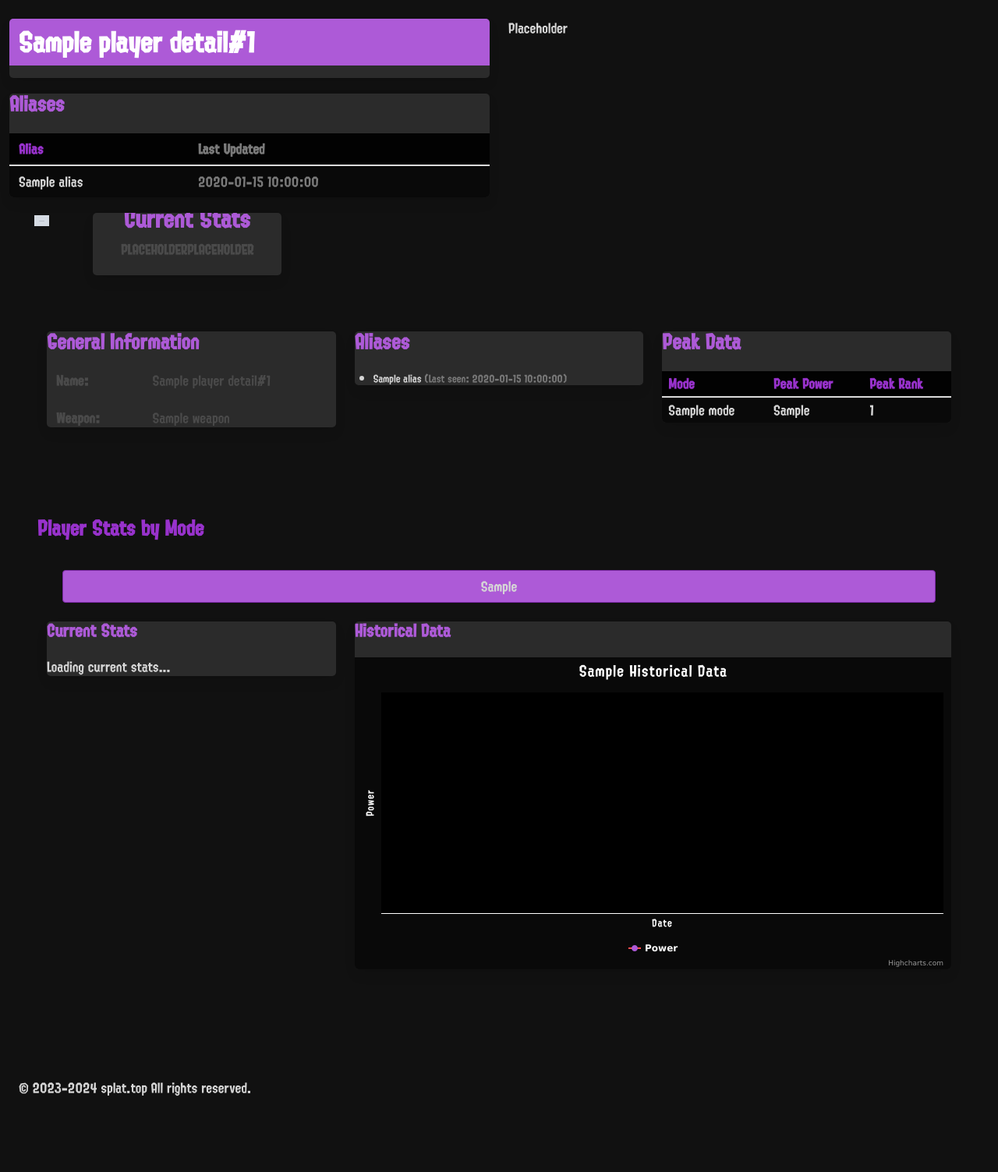
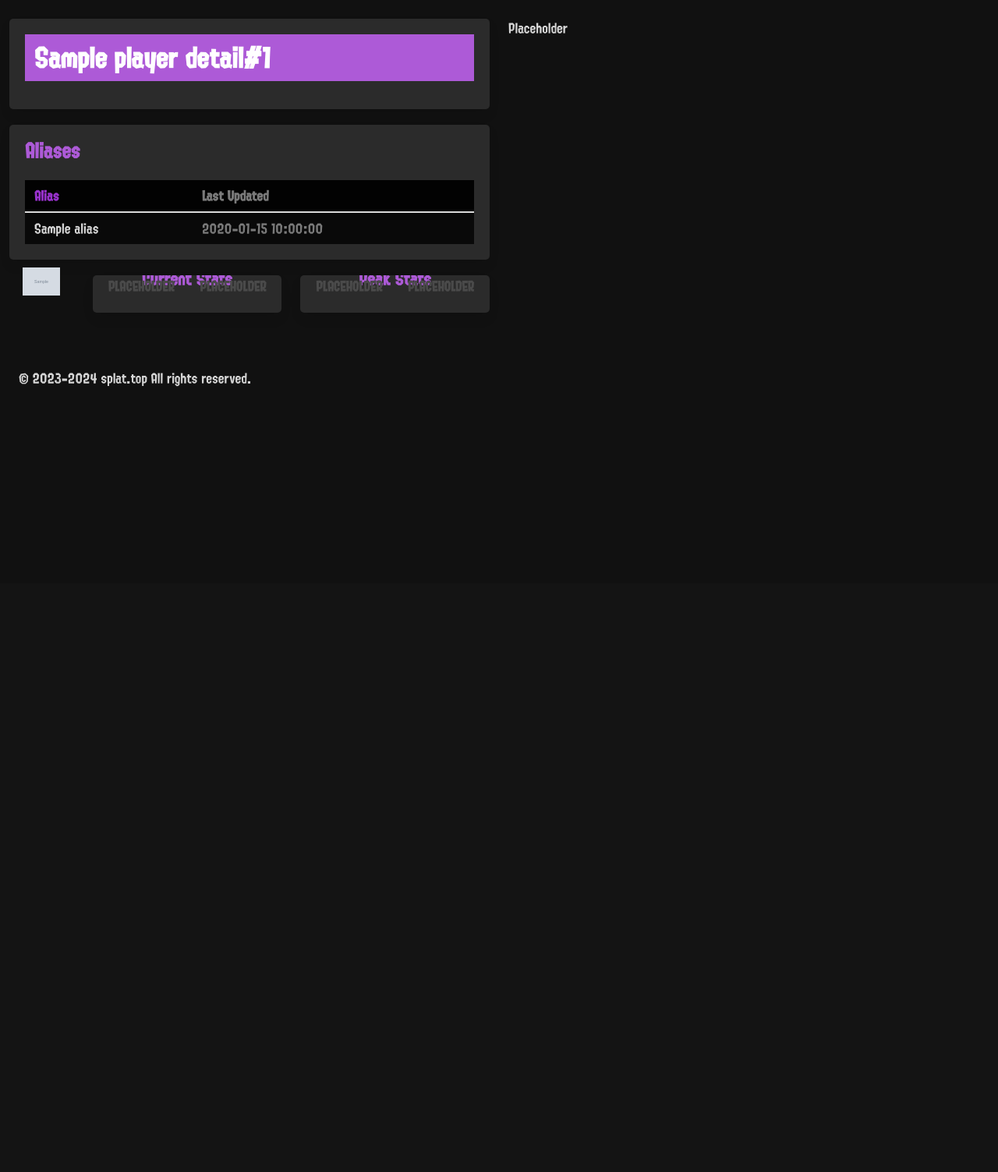
Before and after one commit to cesaregarza/SplatTop, a Flask app: template src/flask_app/templates/player_dev.html in a window 1280 px wide. Shown: the part 52-1555 px from the top of the page at 78% size. After the commit the page ends 548 px from the top, so only its background shows below. Run offline with Flask 3, Linux system fonts and the light colour scheme; the template is opened without the code that fills it: most values are stand-ins (such as "Sample title", 1, 10 or a date in 2020); grey boxes marked "Sample" are stand-in pictures.

Commit message:
last commit before react

```diff
--- a/src/flask_app/static/scss/main.scss
+++ b/src/flask_app/static/scss/main.scss
@@ -210,26 +210,30 @@ $player-max-height: 85vh;
   }
 }
 
+.jcc {
+  justify-content: center !important;
+}
+
 .player-columns {
   .columns {
     margin-left: 0;
     margin-right: 0;
   }
+  #player-stats-left-side {
+    height: 100%;
+  }
   .alias-table {
     max-height: 15vh;
     overflow-y: auto;
   }
-  .box {
-    padding: 0;
-  }
-  h2 {
+  #player-stats-title {
     margin-bottom: 0;
+    justify-content: center;
   }
   .stats-row {
     max-height: 19%;
     min-height: 19%;
     display: flex;
     align-items: center;
-    justify-content: center;
   }
 }
--- a/src/flask_app/templates/player_dev.html
+++ b/src/flask_app/templates/player_dev.html
@@ -7,7 +7,7 @@
 {% endblock %} {% block content %}
 <div class="content full-height-desktop player-columns">
   <div class="columns is-desktop">
-    <div class="column is-one-half-desktop">
+    <div class="column is-one-half-desktop" id="player-stats-left-side">
       <div class="box">
         <h1 class="title has-background-primary has-text-white p-3">
           {{ player_details.name}}#{{ player_details.name_id }}
@@ -45,8 +45,8 @@
             <!-- Empty just to align later -->
             <div class="stats-row"></div>
             {% for mode in modes %}
-            <div class="tile is-child is-borderless stats-row">
-              <figure class="image is-48x48">
+            <div class="tile is-child is-borderless stats-row jcc">
+              <figure class="image is-48x48 m-0">
                 <img
                   src="{{ url_for('static', filename='assets/modes/' ~ mode | lower | replace(' ', '_') ~ '.png') }}"
                   alt="{{ mode }}"
@@ -57,11 +57,15 @@
           </div>
         </div>
         <div class="tile is-5 is-vertical is-parent">
-          <div class="tile box is-child">
-            <h2 class="title stats-row">Current Stats</h2>
+          <div class="tile box is-child py-0">
+            <h4 class="title stats-row" id="player-stats-title">
+              Current Stats
+            </h4>
             {% for mode in modes %}
-            <div class="stats-row">
-              <div class="level">
+            <div
+              id="{{ mode | lower | replace(' ', '_') }}-current"
+              class="stats-row level mb-0"
+            >
               <div class="level-left">
                 <div class="level-item">
                   <span class="has-text-weight-bold"> PLACEHOLDER </span>
@@ -73,6 +77,27 @@
                 </div>
               </div>
             </div>
+            {% endfor %}
+          </div>
+        </div>
+        <div class="tile is-5 is-vertical is-parent">
+          <div class="tile box is-child py-0">
+            <h4 class="title stats-row" id="player-stats-title">Peak Stats</h4>
+            {% for mode in modes %}
+            <div
+              id="{{ mode | lower | replace(' ', '_') }}-peak"
+              class="stats-row level mb-0"
+            >
+              <div class="level-left">
+                <div class="level-item">
+                  <span class="has-text-weight-bold"> PLACEHOLDER </span>
+                </div>
+              </div>
+              <div class="level-right">
+                <div class="level-item">
+                  <span class="has-text-weight-bold"> PLACEHOLDER </span>
+                </div>
+              </div>
             </div>
             {% endfor %}
           </div>
@@ -82,139 +107,6 @@
     <div class="column is-one-half-desktop">
       <span>Placeholder</span>
     </div>
-  </div>
-
-  <!-- Player General Information -->
-  <section class="section">
-    <div class="columns">
-      <div class="column is-one-third">
-        <div class="box">
-          <h2 class="title is-4">General Information</h2>
-          {% if player_details %}
-          <div class="columns is-mobile is-vcentered">
-            <div class="column is-one-third has-text-weight-bold">Name:</div>
-            <div class="column">
-              {{ player_details.name }}#{{ player_details.name_id }}
-            </div>
-          </div>
-          <div class="columns is-mobile is-vcentered">
-            <div class="column is-one-third has-text-weight-bold">Weapon:</div>
-            <div class="column">{{ player_details.weapon }}</div>
-          </div>
-          {% else %}
-          <p class="loading">Loading player information...</p>
-          {% endif %}
-        </div>
-      </div>
-
-      <!-- Player Aliases -->
-      <div class="column is-one-third">
-        <div class="box">
-          <h2 class="title is-4">Aliases</h2>
-          {% if aliases %}
-          <ul class="is-size-7">
-            {% for alias in aliases %}
-            <li>
-              {{ alias.alias }}
-              <span class="has-text-grey"
-                >(Last seen: {{ alias.last_updated }})</span
-              >
-            </li>
-            {% endfor %}
-          </ul>
-          {% else %}
-          <p class="loading">No aliases found.</p>
-          {% endif %}
-        </div>
-      </div>
-
-      <!-- Peak Data -->
-      <div class="column is-one-third">
-        <div class="box">
-          <h2 class="title is-4">Peak Data</h2>
-          {% if peak_data %}
-          <table class="table is-narrow is-fullwidth">
-            <thead>
-              <tr>
-                <th>Mode</th>
-                <th>Peak Power</th>
-                <th>Peak Rank</th>
-              </tr>
-            </thead>
-            <tbody>
-              {% for data in peak_data %}
-              <tr>
-                <td>{{ data.mode }}</td>
-                <td>{{ data.peak_power }}</td>
-                <td>{{ data.peak_rank }}</td>
-              </tr>
-              {% endfor %}
-            </tbody>
-          </table>
-          {% else %}
-          <p class="loading">Loading peak data...</p>
-          {% endif %}
-        </div>
-      </div>
-    </div>
-  </section>
-
-  <!-- Player Stats by Mode -->
-  <section class="section">
-    <h2 class="title is-4">Player Stats by Mode</h2>
-    <div class="tabs is-toggle is-fullwidth">
-      <ul>
-        {% for mode in modes %}
-        <li {% if loop.first %}class="is-active" {% endif %}>
-          <a href="#{{ mode }}">{{ mode }}</a>
-        </li>
-        {% endfor %}
-      </ul>
-    </div>
-
-    {% for mode in modes %}
-    <div
-      id="{{ mode }}"
-      class="tab-content"
-      {%
-      if
-      not
-      loop.first
-      %}style="display: none;"
-      {%
-      endif
-      %}
-    >
-      <div class="columns">
-        <div class="column is-one-third">
-          <div class="box">
-            <h3 class="title is-5">Current Stats</h3>
-            {% if current_stats[mode] %}
-            <div class="columns is-mobile is-vcentered">
-              <div class="column is-one-third has-text-weight-bold">Power:</div>
-              <div class="column">{{ current_stats[mode].power }}</div>
-            </div>
-            <div class="columns is-mobile is-vcentered">
-              <div class="column is-one-third has-text-weight-bold">Rank:</div>
-              <div class="column">{{ current_stats[mode].rank }}</div>
-            </div>
-            {% else %}
-            <p class="loading">Loading current stats...</p>
-            {% endif %}
-          </div>
-        </div>
-        <div class="column is-two-thirds">
-          <div class="box">
-            <h3 class="title is-5">Historical Data</h3>
-            <div id="chart-{{ mode }}" class="chart-container">
-              <div class="no-data-overlay">No data available</div>
-            </div>
-          </div>
-        </div>
-      </div>
-    </div>
-    {% endfor %}
-  </section>
   </div>
 
   <script>
@@ -289,3 +181,4 @@
     {% endfor %}
   </script>
   {% endblock %}
+</div>
```
Also changed, not shown: src/flask_app/static/css/main.css, 1 other file. Lines whose indentation alone changed are shown as unchanged.
